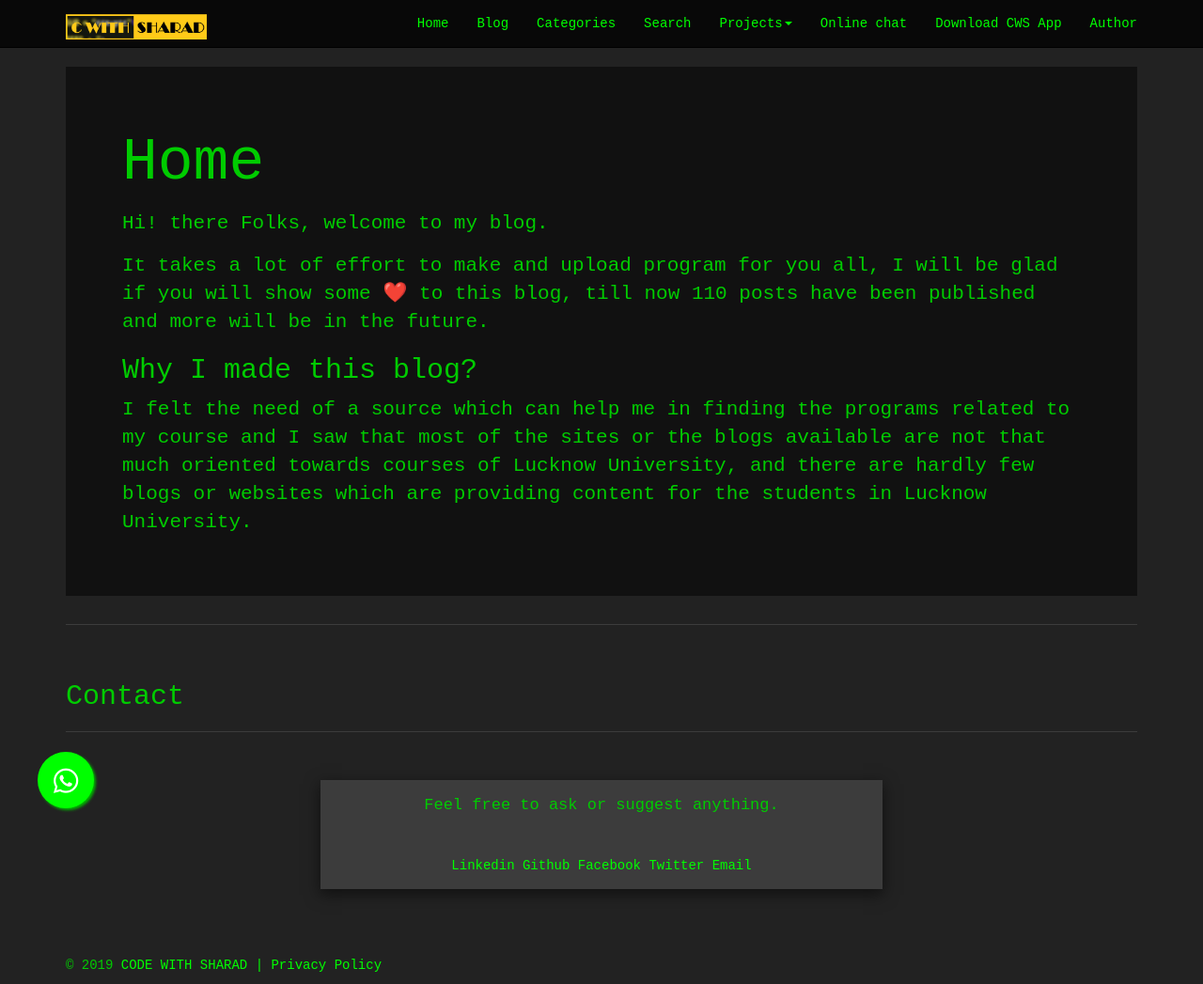
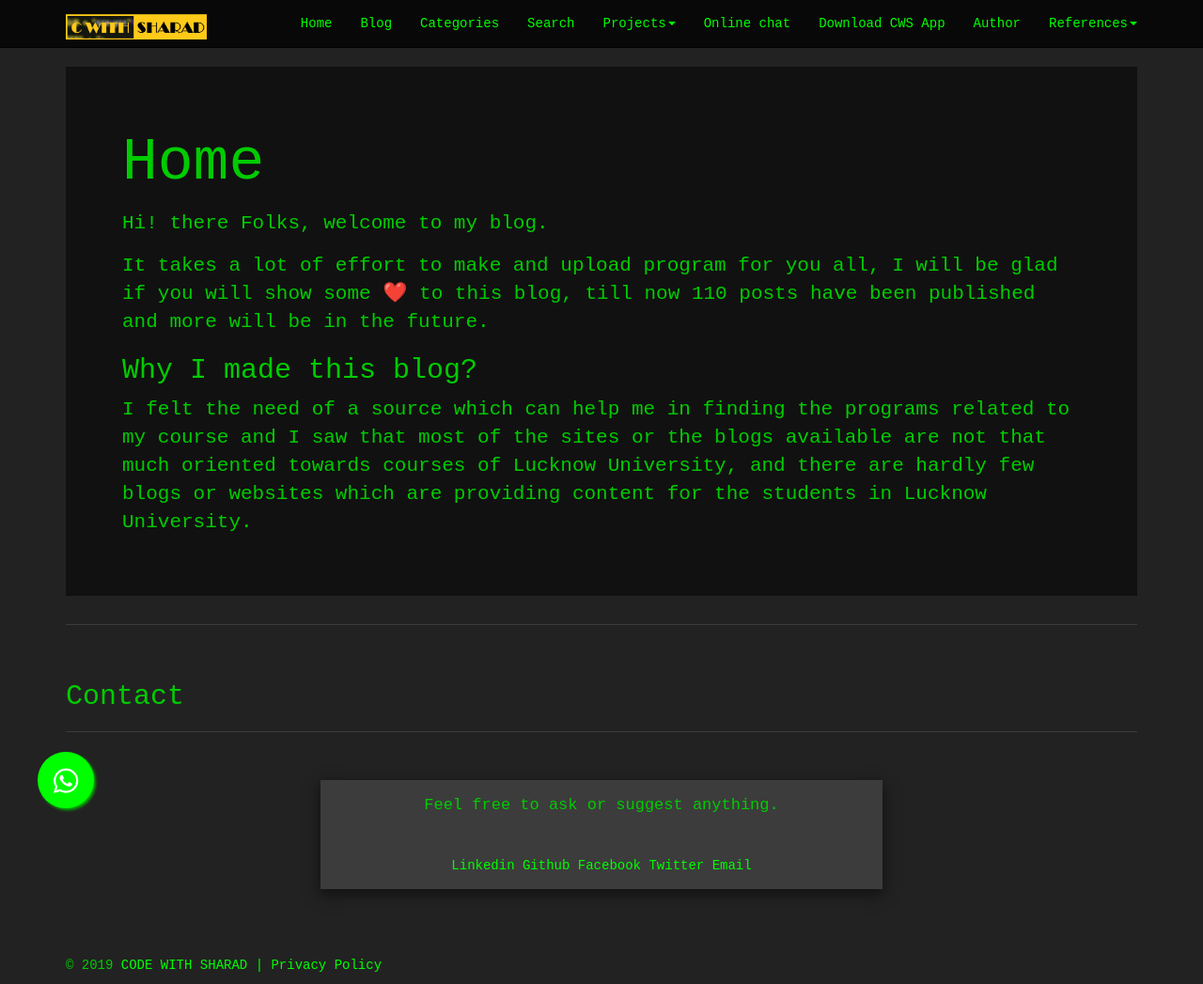
Before and after one commit to cwithsharad/cwithsharad.github.io, a Jekyll site: the page built from index.md, in a window 1280 px wide. Shown: the whole page at 94% size. Built offline with Jekyll 4.4.1, drawn with Linux system fonts in a browser that asks for light colours; nearby versions of some CDN libraries; emoji names are drawn with the system emoji font.

Commit message:
Update _config.yml

```diff
--- a/_config.yml
+++ b/_config.yml
@@ -81,6 +81,10 @@
   url: "/app"
 - title: Author
   url: "/author"
+- title: References
+  subfolderitems:
+  - page: Websites
+    url: "/web_ref"
 skills:
 - title: C
   level: 91
```
